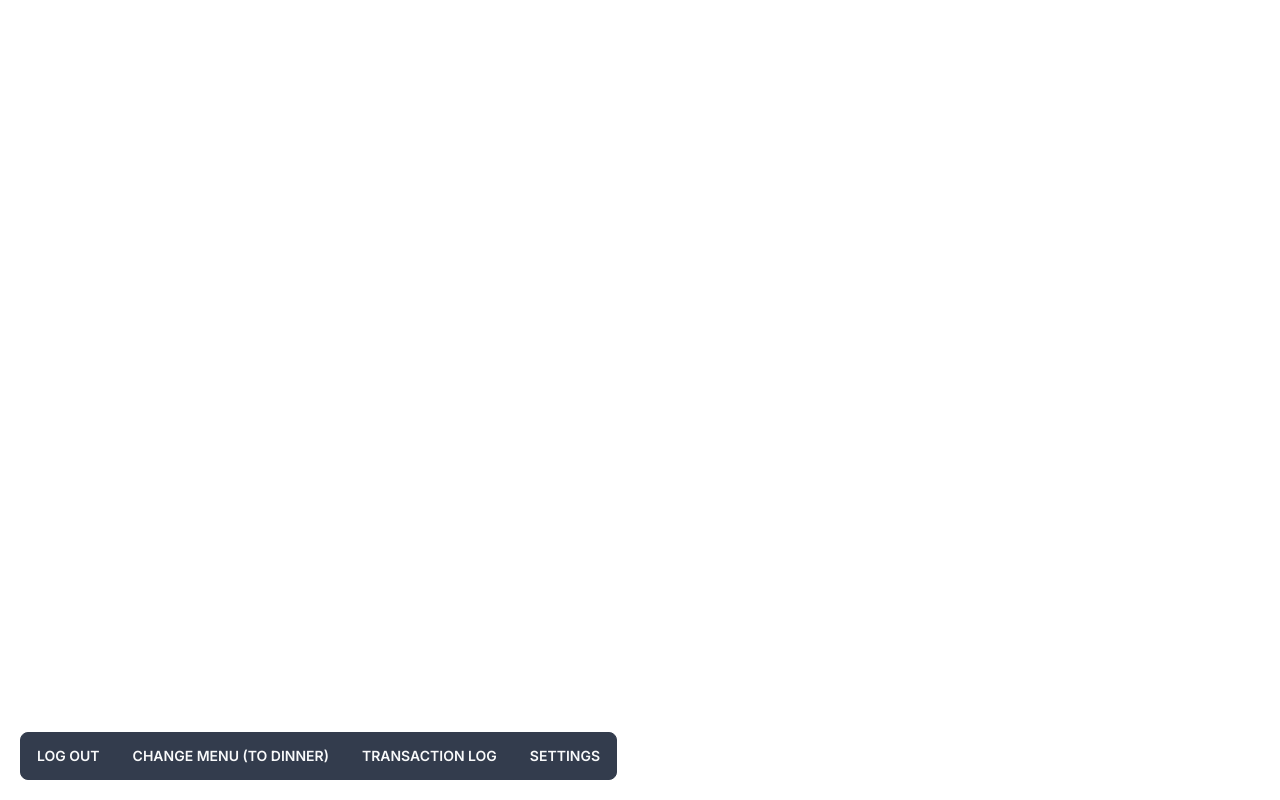
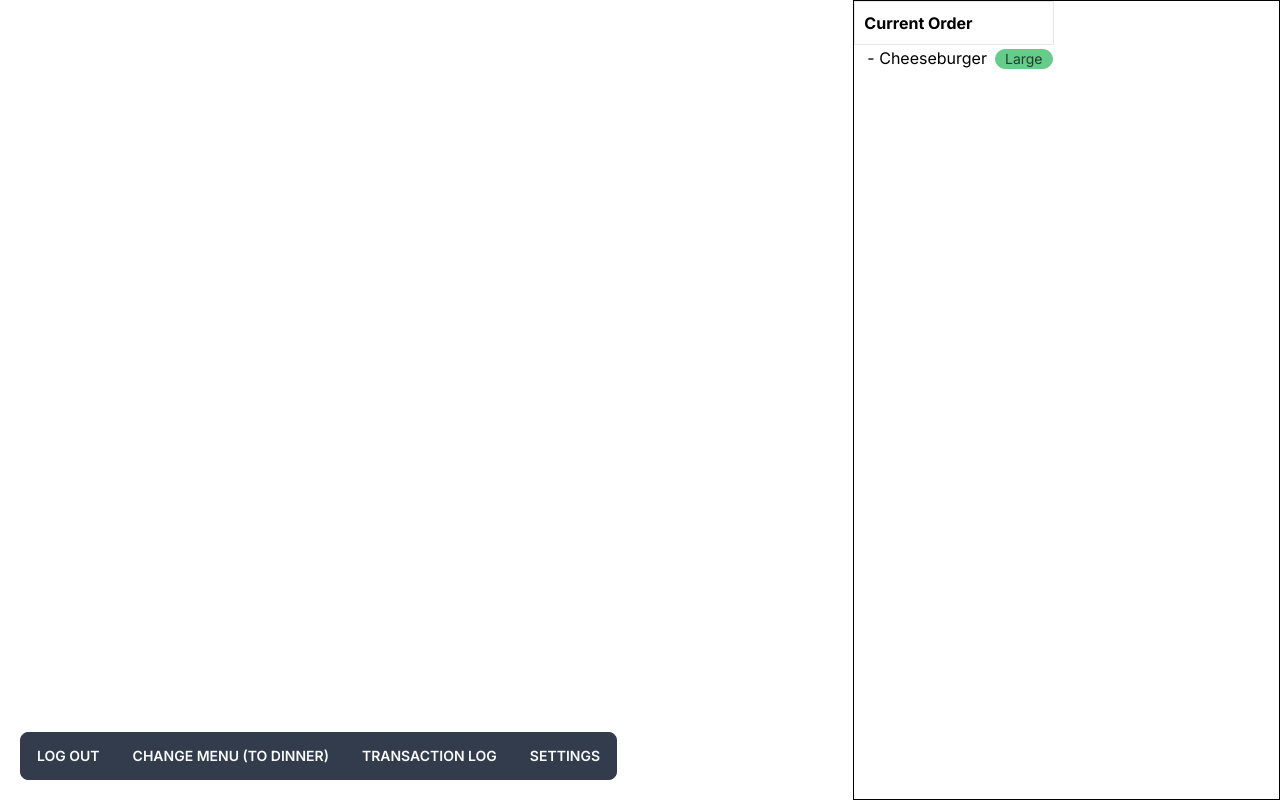
Before and after one commit to atbu/pos-system, a Next.js app: page / in a window 1280 px wide. Built offline with nearby package versions, Linux system fonts and the light colour scheme.

Commit message:
Current order menu now appears

```diff
--- /dev/null
+++ b/app/components/CurrentOrder.tsx
@@ -0,0 +1,13 @@
+import React from 'react'
+import OrderItem from './OrderItem'
+
+const CurrentOrder = () => {
+  return (
+    <table>
+        <div className='p-2 border border-b-1'><th>Current Order</th></div>
+        <OrderItem name="Cheeseburger" size="Large"></OrderItem>
+    </table>
+  )
+}
+
+export default CurrentOrder
--- /dev/null
+++ b/app/components/OrderItem.tsx
@@ -0,0 +1,18 @@
+import React from 'react'
+
+const OrderItem = ( { name, size }: { name: string; size: string }) => {
+  return (
+    <div>
+        <tr>
+            <td>
+                <div className='pl-3'>
+                    - {name}
+                    <div className='badge badge-primary ml-2'>{size}</div>
+                </div>
+            </td>
+        </tr>
+    </div>
+  )
+}
+
+export default OrderItem
--- a/app/page.tsx
+++ b/app/page.tsx
@@ -1,4 +1,5 @@
 import BottomBar from "./components/BottomBar"
+import CurrentOrder from "./components/CurrentOrder"
 
 export default function Home() {
   return (
@@ -6,6 +7,9 @@ export default function Home() {
       <div className='absolute bottom-5 left-5'>
           <BottomBar />
       </div>
+      <div className='absolute inset-y-0 right-0 w-1/3 h-screen-max border border-black'>
+        <CurrentOrder />
+      </div>
     </main>
   )
 }
```
